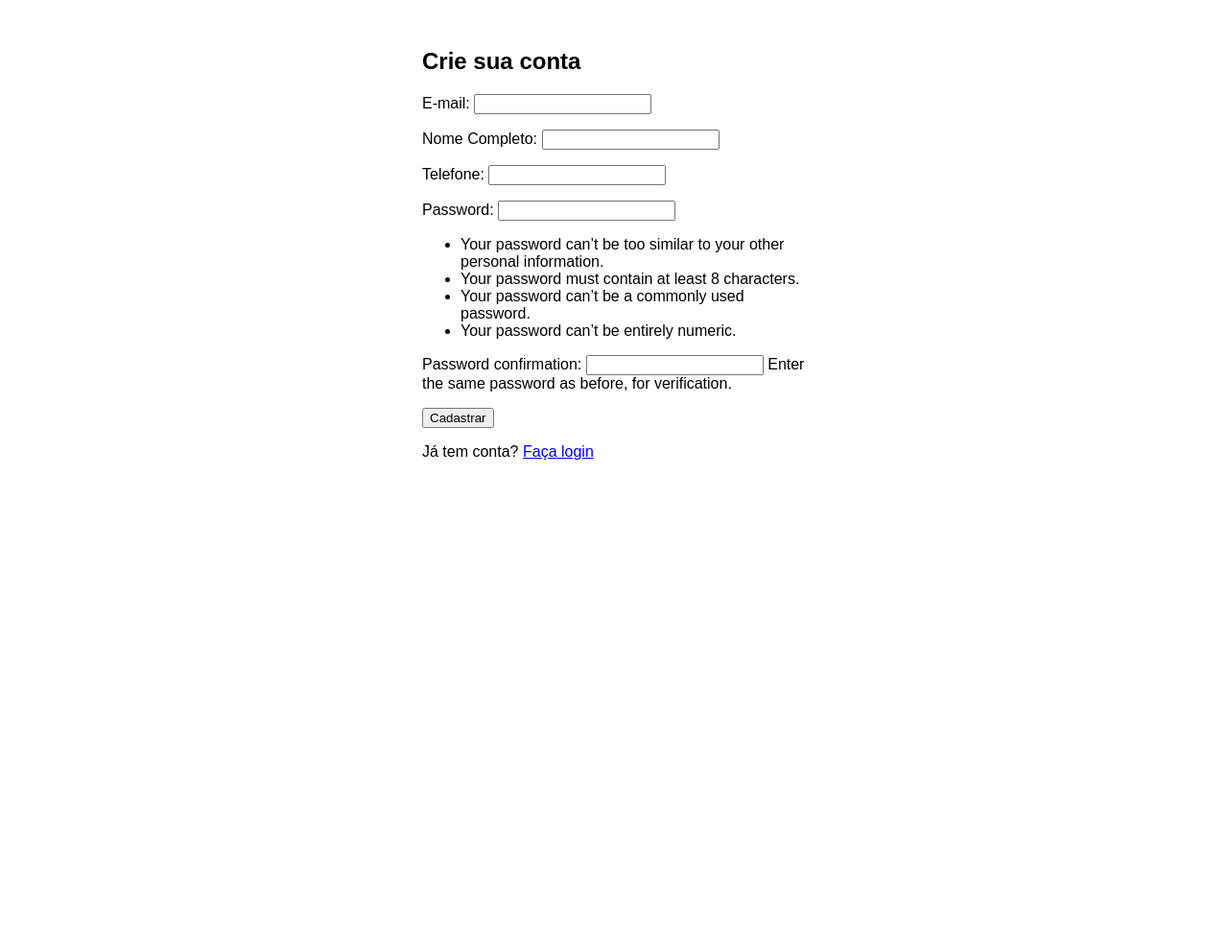
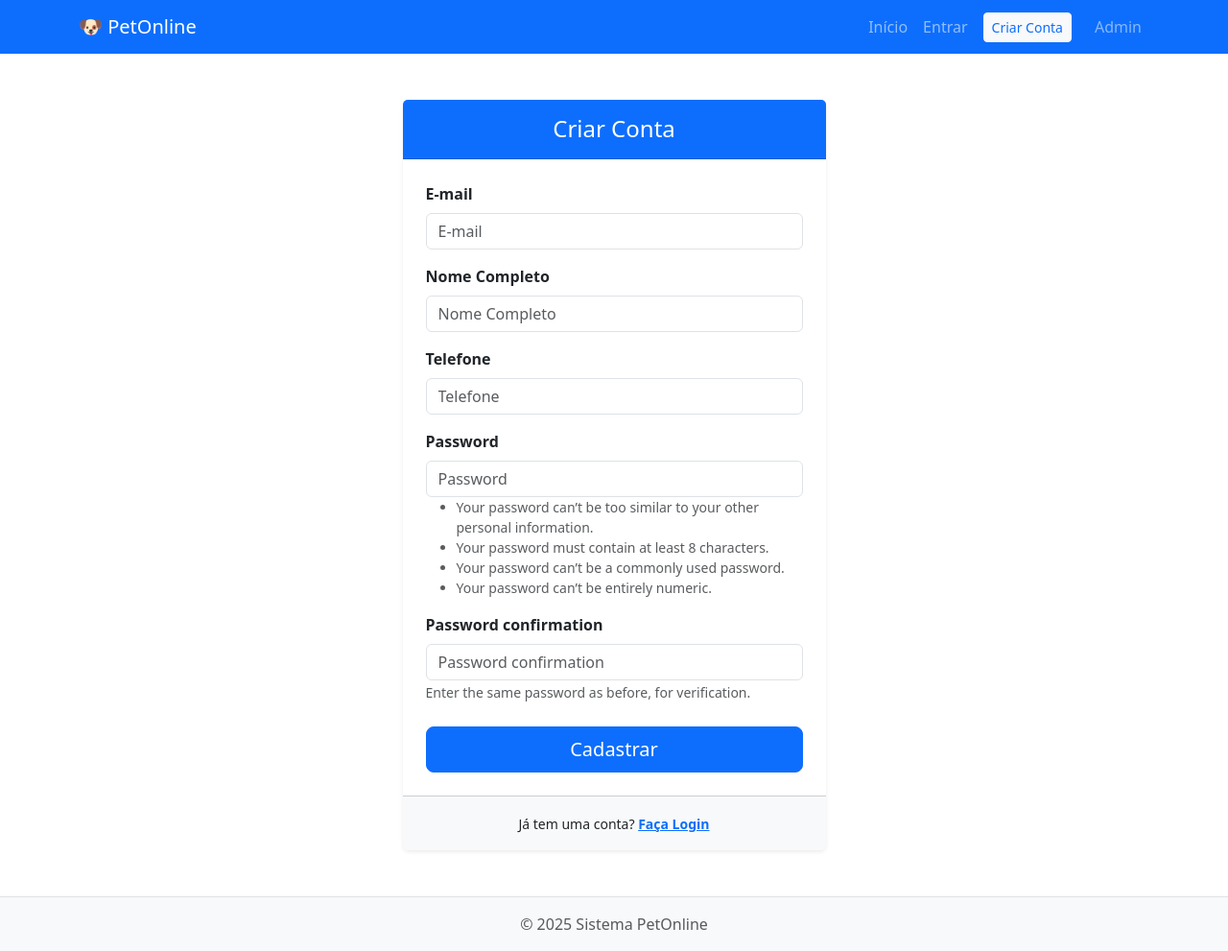
Before and after one commit to Gsbudoia/PetShopOnline, a Django app: page /accounts/cadastro/ in a window 1280 px wide. Shown: the whole page at 96% size. Before the commit the page ends 479 px from the top, so only its background shows below. Run offline with Django 4.2, Linux system fonts and the light colour scheme.

Commit message:
Remove enctype do form de pets e melhora visual

```diff
--- a/accounts/forms.py
+++ b/accounts/forms.py
@@ -3,15 +3,21 @@ from django.contrib.auth.forms import UserCreationForm
 from .models import CustomUser
 
 class ClienteSignupForm(UserCreationForm):
-    # Adicionamos os campos que faltam para o modelo Customer
     full_name = forms.CharField(label="Nome Completo", max_length=100)
     phone = forms.CharField(label="Telefone", max_length=20)
     email = forms.EmailField(label="E-mail", required=True)
 
     class Meta:
         model = CustomUser
-        # Aqui definimos quais campos aparecem no HTML
+        # Aqui é definido quais campos aparecem no HTML
         fields = ('email', 'full_name', 'phone')
+
+    def __init__(self, *args, **kwargs):
+        super().__init__(*args, **kwargs)
+        # Percorre todos os campos e adiciona o estilo do Bootstrap
+        for field_name, field in self.fields.items():
+            field.widget.attrs['class'] = 'form-control'
+            field.widget.attrs['placeholder'] = field.label
 
     def save(self, commit=True):
         # 1. Salva os dados no objeto User (na memória)
--- a/core/forms.py
+++ b/core/forms.py
@@ -5,12 +5,12 @@ from .models import Customer, Pet
 class PetForm(forms.ModelForm):
     class Meta:
         model = Pet
-        fields = ['name', 'breed', 'birth_date', 'photo'] # Adicionei 'photo' caso queira subir foto
+        fields = ['name', 'breed', 'birth_date']
+
         widgets = {
             'name': forms.TextInput(attrs={'class': 'form-control', 'placeholder': 'Ex: Rex'}),
             'breed': forms.TextInput(attrs={'class': 'form-control', 'placeholder': 'Ex: Labrador'}),
             'birth_date': forms.DateInput(attrs={'type': 'date', 'class': 'form-control'}),
-            'photo': forms.FileInput(attrs={'class': 'form-control'}),
         }
 
 # Formulário para cadastro de Clientes (usado na área admin/recepção)
--- a/templates/base.html
+++ b/templates/base.html
@@ -74,7 +74,7 @@
     </div>
 
     <footer class="text-center mt-5 py-3 bg-light border-top">
-        <p class="text-muted mb-0">© 2025 Sistema Petshop - Versão Modular</p>
+        <p class="text-muted mb-0">© 2025 Sistema PetOnline</p>
     </footer>
 
     <script src="https://cdn.jsdelivr.net/npm/bootstrap@5.3.0/dist/js/bootstrap.bundle.min.js"></script>
--- a/templates/registration/signup.html
+++ b/templates/registration/signup.html
@@ -1,26 +1,45 @@
-<!DOCTYPE html>
-<html lang="pt-br">
-<head>
-    <meta charset="UTF-8">
-    <title>Cadastro - PetShop</title>
-</head>
-<body>
-<div style="max-width: 400px; margin: 50px auto; font-family: sans-serif;">
-    <h2>Crie sua conta</h2>
+{% extends 'base.html' %}
 
-    {% if form.errors %}
-        <div style="color: red; background: #ffe6e6; padding: 10px; margin-bottom: 10px;">
-            <p>Por favor, corrija os erros abaixo:</p>
-            {{ form.errors }}
-        </div>
-    {% endif %}
-    <form method="post">
-        {% csrf_token %}
-        {{ form.as_p }}
-        <button type="submit">Cadastrar</button>
-    </form>
-	<p>Já tem conta? <a href="/accounts/login/">Faça login</a></p>
+{% block content %}
+<div class="container mt-5">
+    <div class="row justify-content-center">
+        <div class="col-md-6 col-lg-5">
+
+            <div class="card shadow-sm border-0">
+                <div class="card-header bg-primary text-white text-center py-3">
+                    <h4 class="mb-0">Criar Conta</h4>
+                </div>
+
+                <div class="card-body p-4">
+                    <form method="post">
+                        {% csrf_token %}
+
+                        {% for field in form %}
+                        <div class="mb-3">
+                            <label class="form-label fw-bold">{{ field.label }}</label>
+                            {{ field }}
+                            {% if field.help_text %}
+                                <small class="form-text text-muted">{{ field.help_text }}</small>
+                            {% endif %}
+                            {% for error in field.errors %}
+                                <div class="text-danger small">{{ error }}</div>
+                            {% endfor %}
+                        </div>
+                        {% endfor %}
+
+                        <div class="d-grid gap-2 mt-4">
+                            <button type="submit" class="btn btn-primary btn-lg">
+                                Cadastrar
+                            </button>
+                        </div>
+                    </form>
+                </div>
+
+                <div class="card-footer text-center py-3 bg-light">
+                    <small>Já tem uma conta? <a href="{% url 'login' %}" class="text-primary fw-bold">Faça Login</a></small>
+                </div>
+            </div>
+            </div>
     </div>
 </div>
-</body>
-</html>
+{% endblock %}
```
Also changed, not shown: templates/core/pet_form.html (+20 -5 lines).
